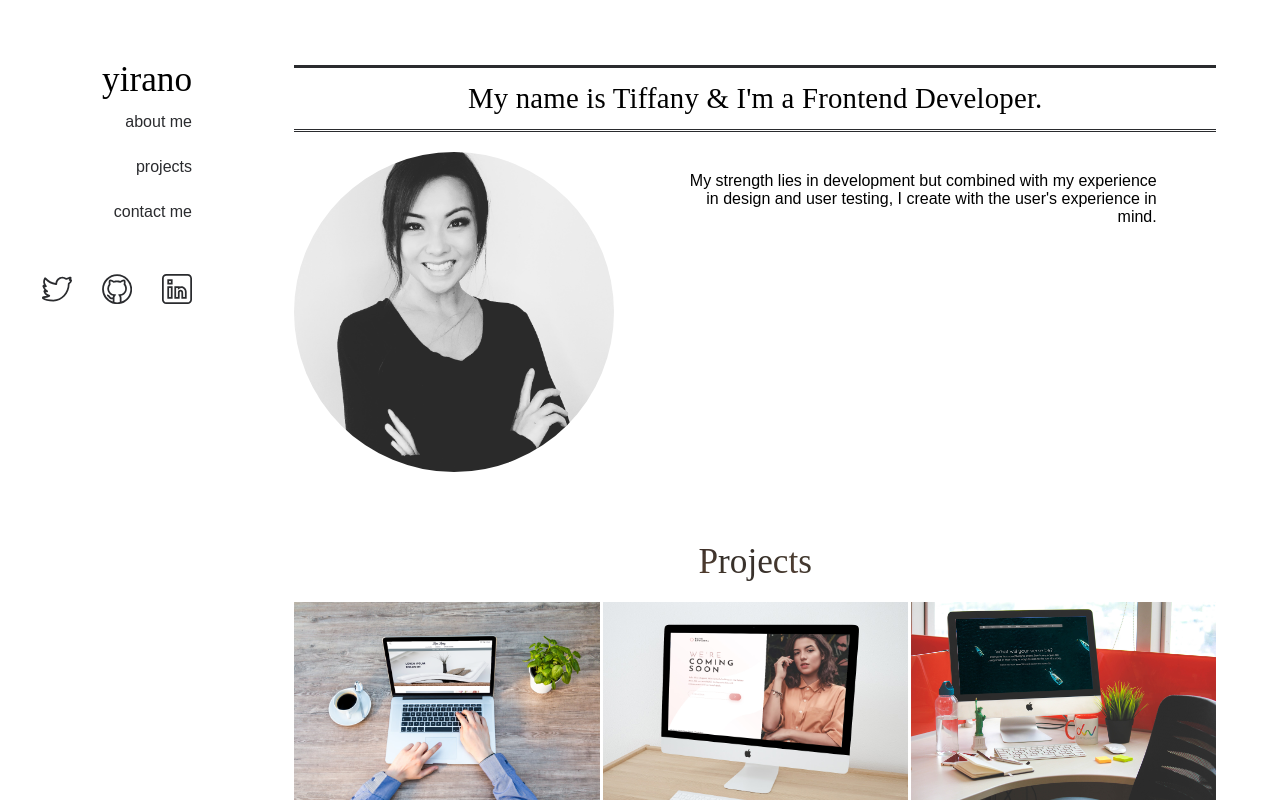
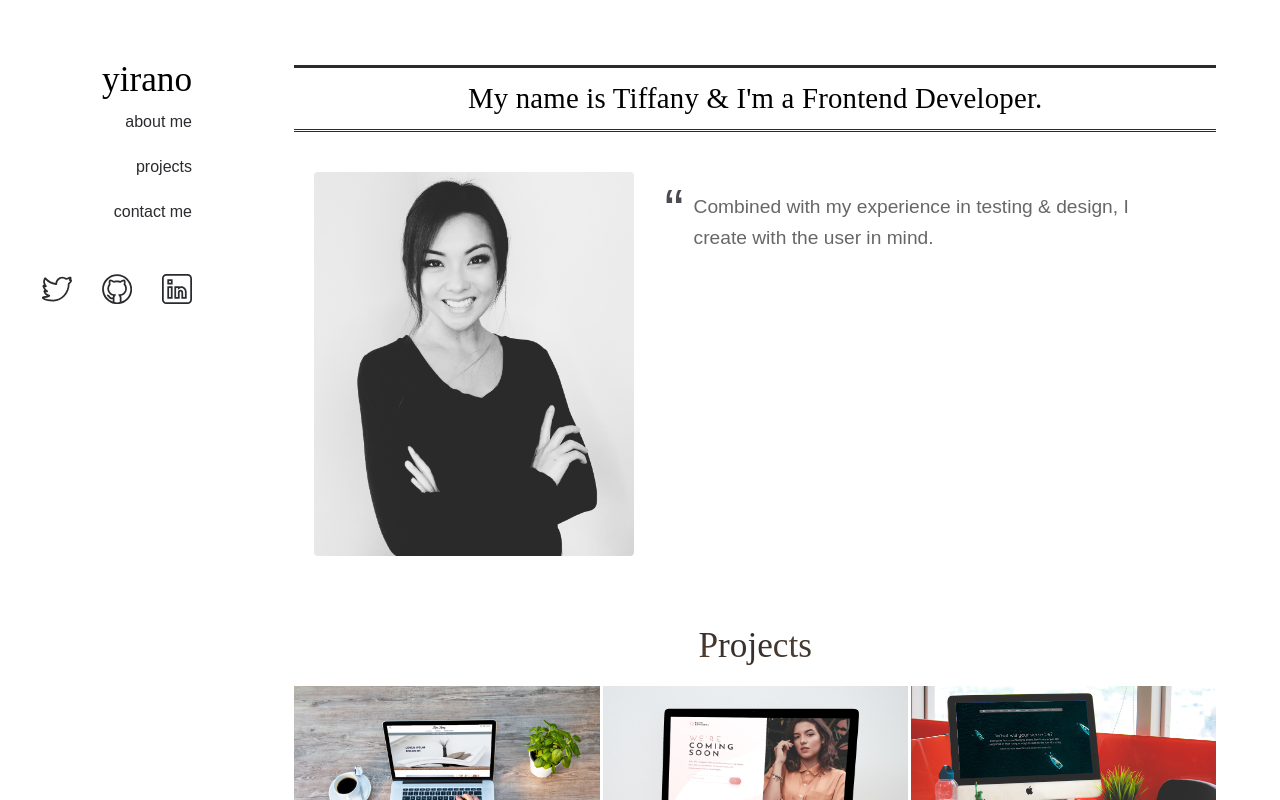
Before and after one commit to yirano/portfolio, a React (Create React App) app: page / in a window 1280 px wide. Shown: the top 800 px of the page. Built offline with nearby package versions, Linux system fonts and the light colour scheme; a web font is replaced by a local one.

Commit message:
Update branch to pull from Macbook

```diff
--- a/public/index.html
+++ b/public/index.html
@@ -11,6 +11,7 @@
     <link
       href="https://fonts.googleapis.com/css?family=Muli:200,300,400|Playfair+Display&display=swap'"
       rel="stylesheet">
+
   </head>
   <body>
     <div id="root"></div>
--- a/src/App.css
+++ b/src/App.css
@@ -82,6 +82,10 @@ footer {
 	float: right;
 }
 
+::-webkit-scrollbar {
+	background: transparent;
+}
+
 @media only screen and (max-width: 768px) {
 	.sectionTitle h3 {
 		font-size: 1.6em;
--- a/src/components/About/About.css
+++ b/src/components/About/About.css
@@ -2,17 +2,14 @@
 	display: grid;
 	margin-top: 65px;
 	padding-bottom: 50px;
-	grid-template-areas:
-		'top top'
-		'left right'
-	;
+	grid-template-areas: 'top top' 'left right';
 }
 
 .topContent {
 	text-align: center;
 	grid-area: top;
 	padding: 14px;
-	margin-bottom: 20px;
+	margin-bottom: 40px;
 	width: 100%;
 	border-top: 3px solid var(--black);
 	border-bottom: 3px double var(--black);
@@ -26,11 +23,15 @@
 
 .aboutLeftContent {
 	grid-area: left;
+	padding-left: 20px;
+}
+
+.aboutImgContainer {
 	display: flex;
 	align-items: flex-start;
 	width: 20em;
-	height: 20em;
-	border-radius: 50%;
+	height: 24em;
+	border-radius: 4px;
 	overflow: hidden;
 }
 
@@ -44,9 +45,7 @@
 	flex-flow: column;
 	text-align: left;
 	position: relative;
-	height: 109px;
 	min-height: 86px;
-	width: 483px;
 }
 
 .aboutTextWrap h2 {
@@ -54,17 +53,29 @@
 }
 
 .aboutTextWrap p {
-	font-size: 1em;
-	right: 0;
-	bottom: 0;
-	text-align: right;
+	font-size: 1.2em;
+	color: #676767;
+	width: 98%;
+	line-height: 1.6em;
+	font-weight: 300;
+}
+
+.aboutTextWrap p::before {
+	content: open-quote;
+	font-size: 3em;
+	padding: 10px;
+	float: left;
+	position: relative;
+	top: -20px;
+	color: var(--dark-gray);
+	font-style: normal;
+	line-height: 1em;
 }
 
 .profileImage {
 	width: 100%;
 	position: relative;
-	top: -41px;
-	/* left: -13px; */
+	top: -24px;
 }
 
 @media only screen and (max-width: 1024px) {
--- a/src/components/About/About.jsx
+++ b/src/components/About/About.jsx
@@ -1,6 +1,6 @@
-import React, { Component } from "react";
-import "./About.css";
-import Profile from "../../images/self.JPG";
+import React, { Component } from 'react';
+import './About.css';
+import Profile from '../../images/self.JPG';
 
 export class About extends Component {
 	render() {
@@ -10,15 +10,13 @@ export class About extends Component {
 					<h3>My name is Tiffany &amp; I'm a Frontend Developer.</h3>
 				</div>
 				<div className="aboutLeftContent">
+					<div className="aboutImgContainer">
 						<img src={Profile} alt="Profile" className="profileImage" />
+					</div>
 				</div>
 				<div className="aboutRightContent">
 					<div className="aboutTextWrap">
-            <p>
-              My strength lies in development but combined with my experience in
-              design and user testing, I create with the user's experience in
-              mind.
-            </p>
+						<p>Combined with my experience in testing &amp; design, I create with the user in mind.</p>
 					</div>
 				</div>
 			</section>
--- a/src/components/Projects/Projects.css
+++ b/src/components/Projects/Projects.css
@@ -37,15 +37,16 @@
 .projectCardText {
 	position: absolute;
 	top: 0;
-	padding: 20px 30px;
+	padding: 7px 12px;
 	opacity: 0;
 	font-family: 'Montserrat', sans-serif;
 	transition: all 500ms;
 }
 
 .projectCardTitle {
-	margin: 20px 0;
-	padding-bottom: 14px;
+	margin-top: 9px;
+	margin-bottom: 4px;
+	padding-bottom: 9px;
 	text-align: center;
 	text-transform: uppercase;
 	letter-spacing: 0.1em;
@@ -56,11 +57,14 @@
 }
 
 .projectDesc {
-	font-size: 0.96em;
+	font-size: 0.84em;
 	margin-bottom: 13px;
 	color: var(--dark-gray);
 	letter-spacing: 0.09em;
 	line-height: 1.3em;
+	height: 100px;
+	overflow-y: scroll;
+	padding: 0 8px;
 }
 
 .projectCardList {
--- a/src/components/Projects/project-components/ProjectLibrary.jsx
+++ b/src/components/Projects/project-components/ProjectLibrary.jsx
@@ -15,7 +15,7 @@ const projectLibrary = [
 		projectURL: 'https://yirano.github.io/react-luna_living/',
 		projectLang: [ 'html', 'css', 'javascript', 'react', 'illustrator' ],
 		projectDesc:
-			'This was the first project that I researched, planned, designed, and developed. I am quite proud of this one as the timeframe from learning the basic fundamentals of design to familiarizing myself with Adobe Illustrator to its final deployment was a span of four days. (~33hrs)',
+			'This was the first project that I researched, designed, and developed. The timeframe from learning the basic fundamentals of design to familiarizing myself with Adobe Illustrator to its final deployment was a span of four days. (~33hrs)',
 		active: false
 	},
 	{
```
Lines whose indentation alone changed are shown as unchanged.
